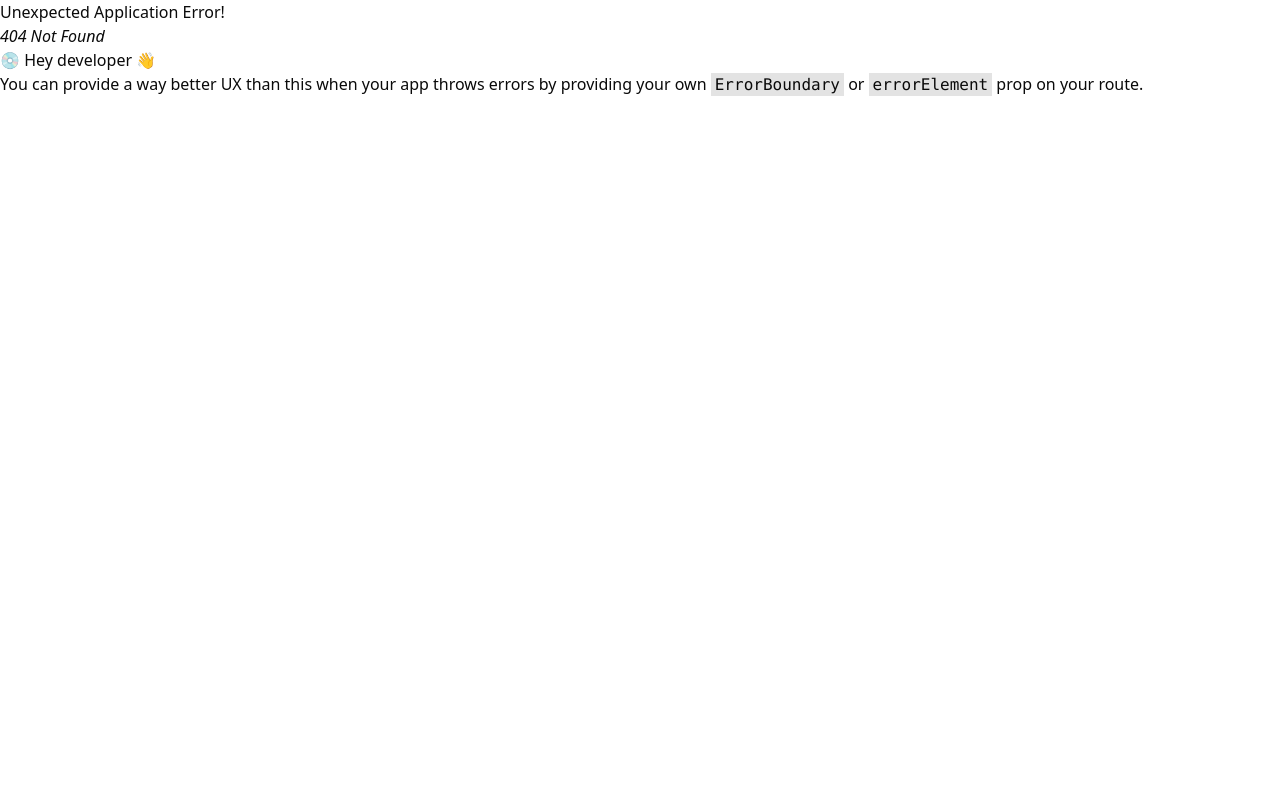
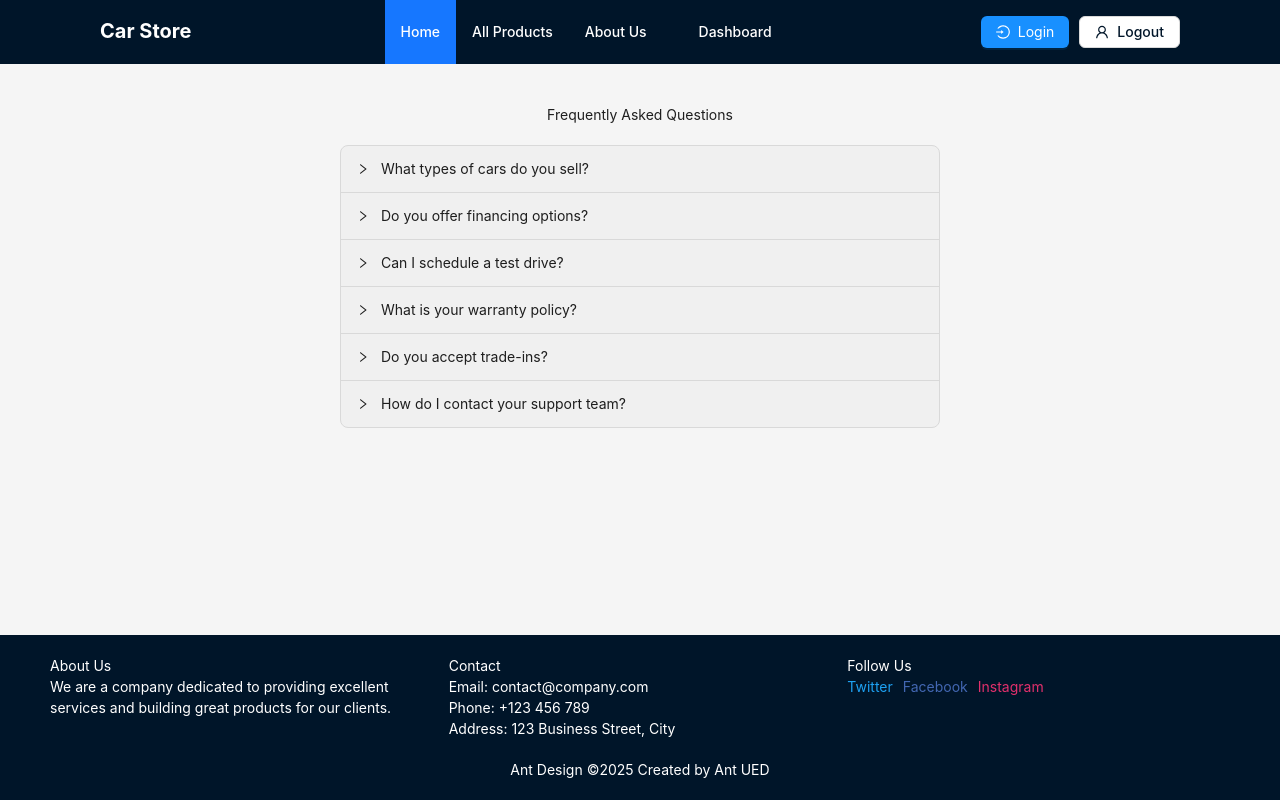
Before and after one commit to mdnaeemmiah/car-store-client, a React (Vite) app: page /about in a window 1280 px wide. Before the commit this address had no page. Built offline with nearby package versions, Linux system fonts and the light colour scheme.

Commit message:
about us page added

```diff
--- a/src/App.tsx
+++ b/src/App.tsx
@@ -1,3 +1,5 @@
+
+
 
 import MainLayout from "./components/layout/MainLayout"
 
--- /dev/null
+++ b/src/Dashboard/Dashboard.tsx
@@ -0,0 +1,10 @@
+
+const Dashboard = () => {
+    return (
+        <div>
+            <h2>Dashboard</h2>
+        </div>
+    );
+};
+
+export default Dashboard;
--- a/src/components/layout/MainLayout.tsx
+++ b/src/components/layout/MainLayout.tsx
@@ -1,14 +1,12 @@
-import { Outlet } from "react-router-dom";
+
+
 import Navbar from "./shared/Navbar";
-import Carousels from "./shared/Carousels";
 
 
 const MainLayout = () => {
     return (
         <div>
             <Navbar></Navbar>
-            <Carousels></Carousels>
-            <Outlet />
         </div>
     );
 };
--- a/src/components/layout/shared/Navbar.tsx
+++ b/src/components/layout/shared/Navbar.tsx
@@ -1,9 +1,9 @@
-import { Layout, Menu, Button, Grid, Drawer } from 'antd';
+import { Layout, Menu, Button, Grid, Drawer, Row, Col } from 'antd';
 import { UserOutlined, LoginOutlined, MenuOutlined } from '@ant-design/icons';
-import  { useState } from 'react';
-import { NavLink } from 'react-router-dom';
+import { useState } from 'react';
+import { NavLink, Outlet } from 'react-router-dom';
 
-const { Header } = Layout;
+const { Header, Content, Footer } = Layout;
 const { useBreakpoint } = Grid;
 
 const Navbar = () => {
@@ -13,7 +13,8 @@ const Navbar = () => {
   const toggleDrawer = () => setDrawerVisible(!isDrawerVisible);
 
   return (
-    <Layout style={{ minHeight: '100%', width: '100%' }}>
+    <Layout style={{ minHeight: '100vh', display: 'flex', flexDirection: 'column' }}>
+      {/* Header */}
       <Header
         style={{
           display: 'flex',
@@ -23,15 +24,13 @@ const Navbar = () => {
           padding: screens.md ? '0 100px' : '0 20px', // Adjust padding for mobile
         }}
       >
-        {/* Left - Logo */}
-        <div >
+        <div>
           <span style={{ color: 'white', fontSize: '20px', fontWeight: 'bold' }}>
             Car Store
           </span>
         </div>
 
-        {/* Center - Navigation Items for Larger Screens */}
-        {screens.md &&  (
+        {screens.md && (
           <Menu
             theme="dark"
             mode="horizontal"
@@ -43,21 +42,28 @@ const Navbar = () => {
             }}
           >
             <Menu.Item key="1" style={{ fontWeight: '500' }}>
-              <NavLink to='/' style={{ color: 'white' }}>Home</NavLink>
+              <NavLink to="/home" style={{ color: 'white' }}>
+                Home
+              </NavLink>
             </Menu.Item>
             <Menu.Item key="2" style={{ fontWeight: '500' }}>
-              <span style={{ color: 'white' }}>All Products</span>
+              <NavLink to="/product" style={{ color: 'white' }}>
+                All Products
+              </NavLink>
             </Menu.Item>
             <Menu.Item key="3" style={{ fontWeight: '500' }}>
-              <span style={{ color: 'white' }}>About Us</span>
+              <NavLink to="/about" style={{ color: 'white' }}>
+                About Us
+              </NavLink>
             </Menu.Item>
-            <Menu.Item key="4" style={{ fontWeight: '500' }}>
-              <span style={{ color: 'white' }}>Contact Us</span>
+            <Menu.Item key="5" style={{ fontWeight: '500', marginLeft: '20px' }}>
+              <NavLink to="/dashboard" style={{ color: 'white' }}>
+                Dashboard
+              </NavLink>
             </Menu.Item>
           </Menu>
         )}
 
-        {/* Right - Buttons and Drawer Toggle for Smaller Screens */}
         {!screens.md && (
           <Button
             type="default"
@@ -72,7 +78,8 @@ const Navbar = () => {
 
         {screens.md && (
           <div style={{ display: 'flex', alignItems: 'center', gap: '10px' }}>
-            <NavLink to='/login'><Button
+            <NavLink to="/login">
+              <Button
                 type="primary"
                 icon={<LoginOutlined />}
                 style={{
@@ -81,7 +88,8 @@ const Navbar = () => {
                 }}
               >
                 Login
-            </Button></NavLink>
+              </Button>
+            </NavLink>
             <Button
               type="default"
               icon={<UserOutlined />}
@@ -96,7 +104,7 @@ const Navbar = () => {
         )}
       </Header>
 
-      {/* Drawer for Navigation in Smaller Screens */}
+      {/* Drawer for Small Screens */}
       <Drawer
         title="Menu"
         placement="right"
@@ -104,27 +112,65 @@ const Navbar = () => {
         visible={isDrawerVisible}
         bodyStyle={{ padding: 0 }}
       >
-        <Menu
-          mode="vertical"
-          theme="light"
-          style={{
-            borderRight: 'none',
-          }}
-        >
-          <Menu.Item key="1">Home</Menu.Item>
-          <Menu.Item key="2">Products</Menu.Item>
-          <Menu.Item key="3">About Us</Menu.Item>
-          <Menu.Item key="4">Contact</Menu.Item>
+        <Menu mode="vertical" theme="light" style={{ borderRight: 'none' }}>
+          <Menu.Item key="1">
+            <NavLink to="/home">Home</NavLink>
+          </Menu.Item>
+          <Menu.Item key="2">
+            <NavLink to="/product">Products</NavLink>
+          </Menu.Item>
+          <Menu.Item key="3">
+            <NavLink to="/about">About Us</NavLink>
+          </Menu.Item>
+          <Menu.Item key="4">
+            <NavLink to="/contact">Contact</NavLink>
+          </Menu.Item>
+          <Menu.Item key="5">
+            <NavLink to="/dashboard">Dashboard</NavLink>
+          </Menu.Item>
         </Menu>
-        <div style={{ padding: '10px', display: 'flex', justifyContent: 'center', gap: '10px' }}>
-          <Button type="primary" block icon={<LoginOutlined />}>
-            Login
-          </Button>
-          <Button type="default" block icon={<UserOutlined />}>
-            Sign Up
-          </Button>
+      </Drawer>
+
+      {/* Content */}
+      <Content style={{ flex: 1, padding: '20px' }}>
+        <Outlet />
+      </Content>
+
+      {/* Footer */}
+      <Footer style={{ background: '#001529', color: 'white', textAlign: 'left', padding: '20px 50px' }}>
+  <Row justify="start" gutter={[16, 16]} align="top">
+    <Col xs={24} sm={12} md={8}>
+      <h3 style={{ color: '#fff' }}>About Us</h3>
+      <p>
+        We are a company dedicated to providing excellent services and building great products for our clients.
+      </p>
+    </Col>
+    <Col xs={24} sm={12} md={8}>
+      <h3 style={{ color: '#fff' }}>Contact</h3>
+      <p>Email: contact@company.com</p>
+      <p>Phone: +123 456 789</p>
+      <p>Address: 123 Business Street, City</p>
+    </Col>
+    <Col xs={24} sm={12} md={8}>
+      <h3 style={{ color: '#fff' }}>Follow Us</h3>
+      <p>
+        <a href="#" style={{ color: '#1DA1F2', marginRight: '10px' }}>
+          Twitter
+        </a>
+        <a href="#" style={{ color: '#4267B2', marginRight: '10px' }}>
+          Facebook
+        </a>
+        <a href="#" style={{ color: '#E1306C' }}>
+          Instagram
+        </a>
+      </p>
+    </Col>
+  </Row>
+  <div style={{ marginTop: '20px', textAlign: 'center' }}>
+    Ant Design ©{new Date().getFullYear()} Created by Ant UED
   </div>
-      </Drawer>
+</Footer>
+
     </Layout>
   );
 };
--- a/src/pages/home/AboutUs.tsx
+++ b/src/pages/home/AboutUs.tsx
@@ -1,9 +1,10 @@
-import React from 'react';
+
+import Accordion from './Accordion';
 
 const AboutUs = () => {
     return (
         <div>
-            <h2>aboutus</h2>
+            <Accordion></Accordion>
         </div>
     );
 };
--- /dev/null
+++ b/src/pages/home/Accordion.tsx
@@ -0,0 +1,54 @@
+
+import { Collapse } from 'antd';
+
+const { Panel } = Collapse;
+
+const Accordion = () => {
+  const questions = [
+    {
+        key: '1',
+        question: 'What types of cars do you sell?',
+        answer: 'We sell a variety of cars, including sedans, SUVs, trucks, and electric vehicles from leading manufacturers.',
+      },
+      {
+        key: '2',
+        question: 'Do you offer financing options?',
+        answer: 'Yes, we provide flexible financing options with competitive rates. Our team will guide you through the process.',
+      },
+      {
+        key: '3',
+        question: 'Can I schedule a test drive?',
+        answer: 'Absolutely! You can schedule a test drive online or visit our store to experience the car before purchasing.',
+      },
+      {
+        key: '4',
+        question: 'What is your warranty policy?',
+        answer: 'We offer a standard manufacturer warranty and additional extended warranty packages to suit your needs.',
+      },
+      {
+        key: '5',
+        question: 'Do you accept trade-ins?',
+        answer: 'Yes, we accept trade-ins. Our experts will assess your car and offer you a fair trade-in value.',
+      },
+      {
+        key: '6',
+        question: 'How do I contact your support team?',
+        answer: 'You can reach our support team by calling +123 456 789 or emailing us at support@carstore.com.',
+      },
+  ];
+
+  return (
+    <div style={{ maxWidth: '600px', margin: '20px auto' }}>
+      <h2 style={{ textAlign: 'center', marginBottom: '20px' }}>Frequently Asked Questions</h2>
+      <Collapse accordion>
+        {questions.map((item) => (
+          <Panel header={item.question} key={item.key}>
+            <p>{item.answer}</p>
+          </Panel>
+        ))}
+      </Collapse>
+    </div>
+  );
+};
+
+export default Accordion;
--- a/src/pages/home/Home.tsx
+++ b/src/pages/home/Home.tsx
@@ -1,9 +1,10 @@
+import Carousels from "@/components/layout/shared/Carousels";
 
 
 const Home = () => {
     return (
         <div>
-            <h2>home</h2>
+            <Carousels></Carousels>
         </div>
     );
 };
```
Also changed, not shown: src/route/routes.tsx (+32 -1 lines), src/components/layout/shared/footer.jsx (deleted). Lines whose indentation alone changed are shown as unchanged.
